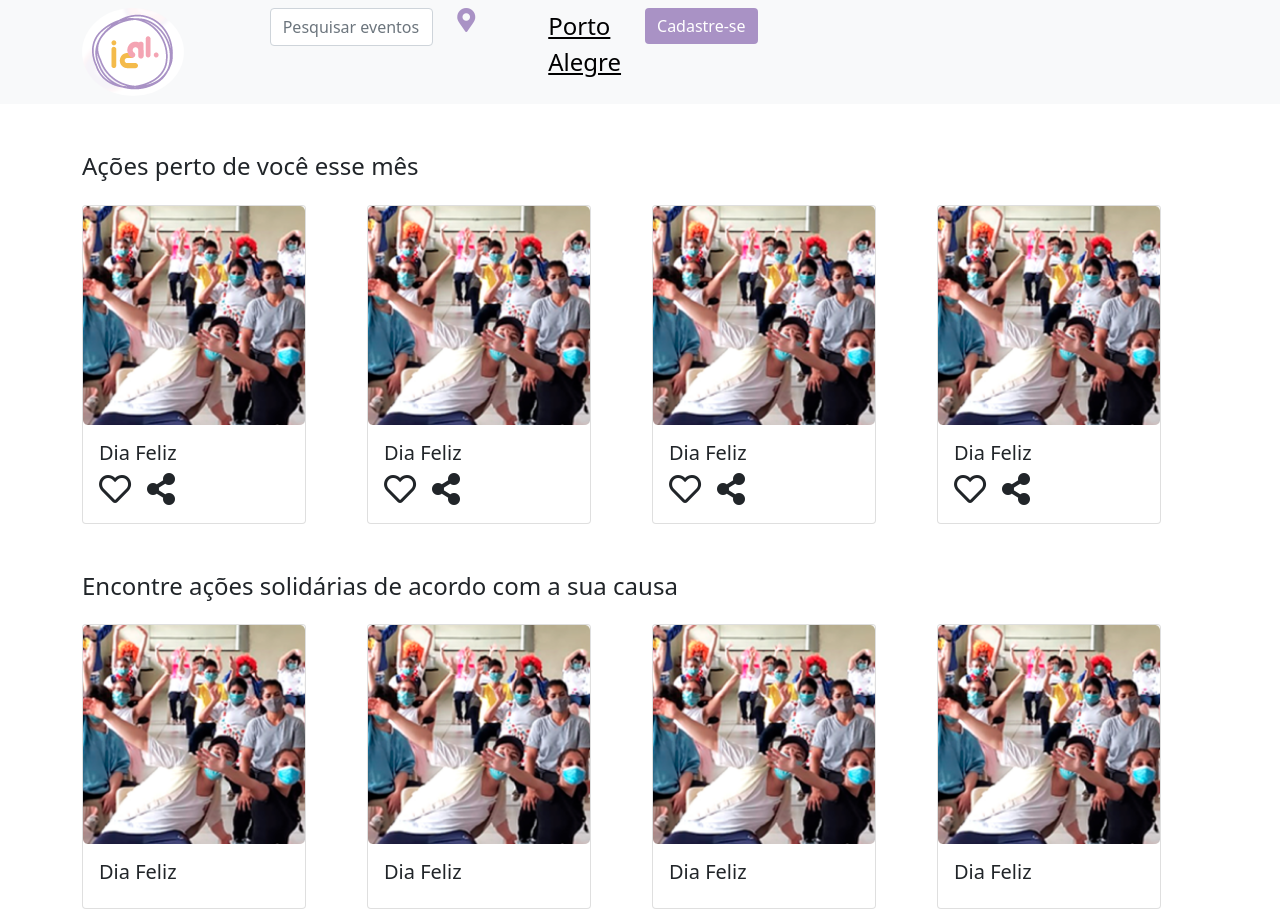
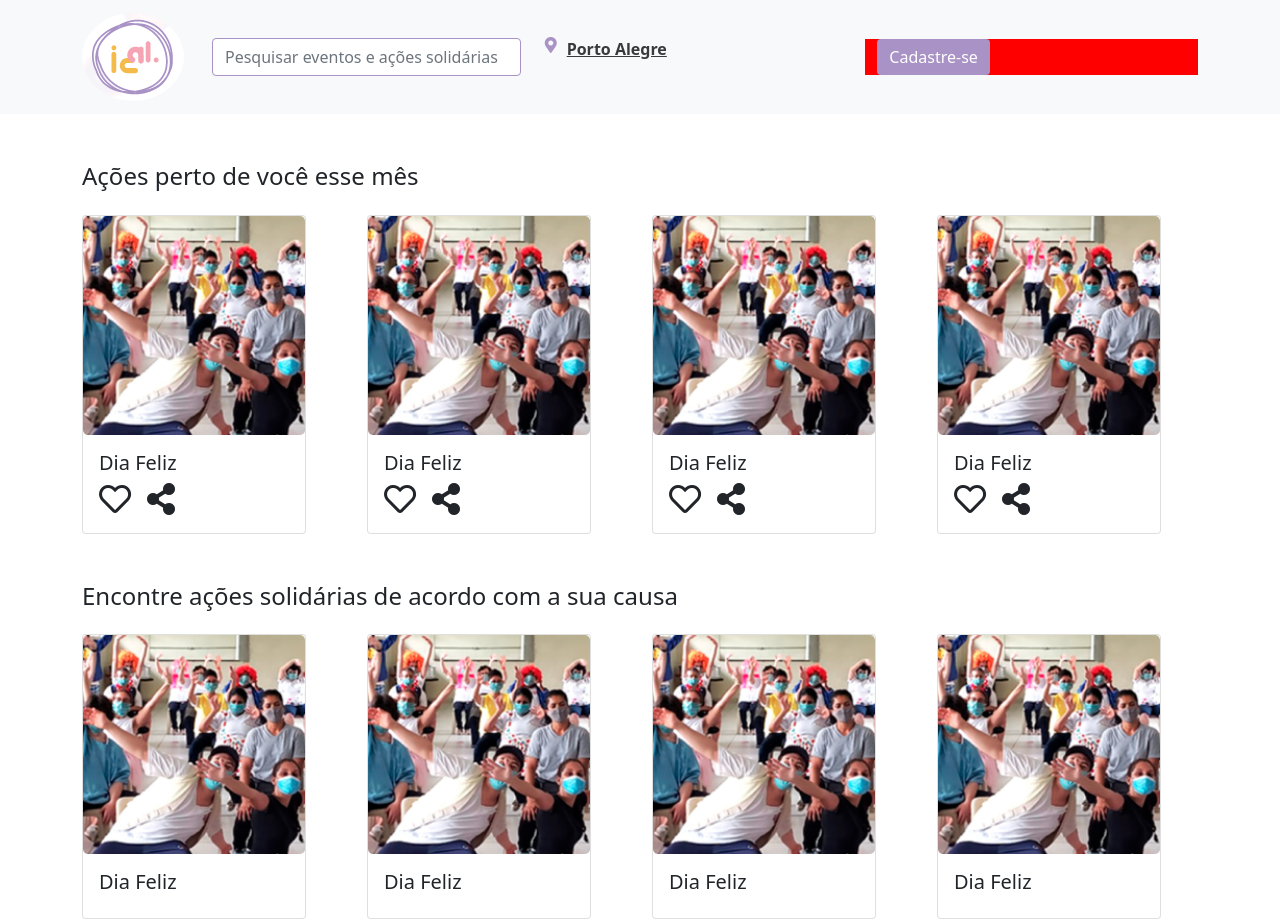
Before and after one commit to JoaoBitelo/hackatek-front, a React (Create React App) app: page / in a window 1280 px wide. Built offline with nearby package versions, Linux system fonts and the light colour scheme.

Commit message:
Header pronto, mas sem design

```diff
--- a/src/components/layout/Header.js
+++ b/src/components/layout/Header.js
@@ -3,10 +3,9 @@ import {
     Container,
     Navbar,
     Image,
-    Row,
     InputGroup,
     FormControl,
-    Col,
+    Nav,
 } from "react-bootstrap";
 import image from "../../content/images/circleLogo.png";
 import ButtonGeneric from "./Button";
@@ -15,46 +14,52 @@ function Header() {
     return (
         <Navbar bg="light" expand="lg">
             <Container>
-                <Row>
-                    <Col>
+                <Navbar.Brand href="#home">
                     <Image roundedCircle src={image} />
-                    </Col>
-                    <Col>
+                </Navbar.Brand>
+                <Container>
+                    <Nav className="me-auto">
                         <InputGroup>
                             <FormControl
                                 placeholder="Pesquisar eventos e ações solidárias"
                                 aria-describedby="basic-addon2"
+                                style={{
+                                    borderWidth: 1,
+                                    borderColor: "#A992C5",
+                                }}
                             />
                         </InputGroup>
-                    </Col>
-                    <Col>
-                        <Row>
-                            <Col>
+                    </Nav>
+                </Container>
+
+                <Container>
+                    <Nav className="me-auto">
                         <i
                             class="fas fa-map-marker-alt"
                             style={{
                                 color: "#A992C5",
-                                        fontSize: "1.5rem",
+                                fontSize: "1rem",
+                                paddingRight: 10,
                             }}
                         ></i>
-                            </Col>
-                            <Col>
+
                         <p
                             style={{
-                                        color: "black",
-                                        fontSize: "1.5rem",
+                                color: "#3A3A3A",
+                                fontSize: "1rem",
                                 textDecorationLine: "underline",
+                                fontWeight: "bold",
                             }}
                         >
                             Porto Alegre
                         </p>
-                            </Col>
-                        </Row>
-                    </Col>
-                    <Col>
+                    </Nav>
+                </Container>
+                <Container style={{backgroundColor: "red"}}>
+                    <Nav className="me-auto">
                         <ButtonGeneric text={"Cadastre-se"} />
-                    </Col>
-                </Row>
+                    </Nav>
+                </Container>
             </Container>
         </Navbar>
     );
```
Lines whose indentation alone changed are shown as unchanged.
